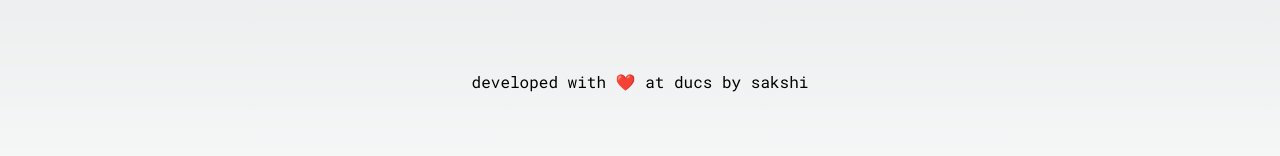
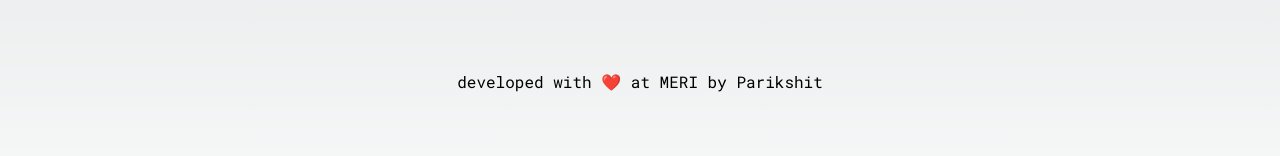
Before and after one commit to jha-sakshi/project-recommender, a Next.js app: page /1/1 in a window 1280 px wide. Shown: the part 448-604 px from the top of the page. Built offline with nearby package versions, Linux system fonts and the light colour scheme; no server answers.

Commit message:
Update [repo].js

```diff
--- a/pages/[user]/[repo].js
+++ b/pages/[user]/[repo].js
@@ -43,7 +43,7 @@
       <RepositoryDetailComponent user={username} repo={reponame} />
 
       <footer className='text-small w-full text-center mt-4'>
-        developed with ❤️ at ducs by sakshi
+        developed with ❤️ at MERI by Parikshit
       </footer>
     </main>
     </>
```
